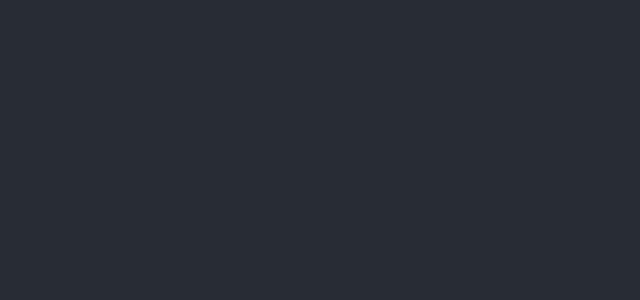
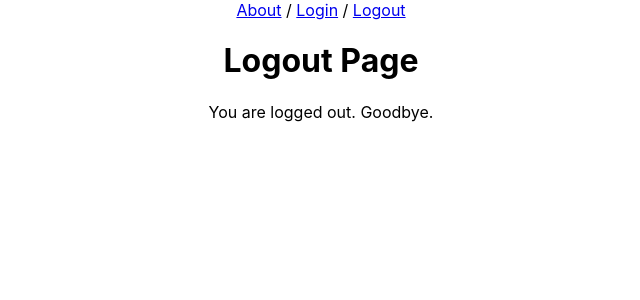
Before and after one commit to mes32/glowing-octo-fitness, a React (Create React App) app: page /#/logout in a window 1280 px wide. Shown: the top 300 px of the page, without its empty margins (319-959 px from the left). Built offline with nearby package versions, Linux system fonts and the light colour scheme.

Commit message:
Setup client-side routing

```diff
--- a/package.json
+++ b/package.json
@@ -9,6 +9,8 @@
     "@testing-library/user-event": "^7.2.1",
     "react": "^16.13.1",
     "react-dom": "^16.13.1",
+    "react-redux": "^7.2.0",
+    "react-router-dom": "^5.1.2",
     "react-scripts": "3.4.1"
   },
   "scripts": {
--- a/src/App.js
+++ b/src/App.js
@@ -1,13 +1,41 @@
 import React from 'react';
 import './App.css';
 
+import {
+  HashRouter as Router,
+  Route,
+  Redirect,
+  Switch
+} from 'react-router-dom';
+// import { connect } from 'react-redux';
+
+import AboutPage from './components/AboutPage';
+import LoginPage from './components/LoginPage';
+import LogoutPage from './components/LogoutPage';
+import Navbar from './components/Navbar';
+
 function App() {
   return (
-    <div className="App">
-      <header className="App-header">
-
-      </header>
-    </div>
+    <Router>
+      <div className="App">
+        <Navbar />
+        <Switch>
+          <Redirect exact from="/" to="/about" />
+          <Route
+            exact path="/about"
+            component={AboutPage}
+          />
+          <Route
+            exact path="/login"
+            component={LoginPage}
+          />
+          <Route
+            exact path="/logout"
+            component={LogoutPage}
+          />
+        </Switch>
+      </div>
+    </Router>
   );
 }
 
--- /dev/null
+++ b/src/components/AboutPage.js
@@ -0,0 +1,12 @@
+import React from 'react';
+
+function AboutPage() {
+    return (
+        <div>
+            <h1>About Page</h1>
+            <p>Fitness tracker</p>
+        </div>
+    );
+}
+
+export default AboutPage;
--- /dev/null
+++ b/src/components/LoginPage.js
@@ -0,0 +1,11 @@
+import React from 'react';
+
+function LoginPage() {
+    return (
+        <div>
+            <h1>Login Page</h1>
+        </div>
+    );
+}
+
+export default LoginPage;
--- /dev/null
+++ b/src/components/LogoutPage.js
@@ -0,0 +1,12 @@
+import React from 'react';
+
+function LogoutPage() {
+    return (
+        <div>
+            <h1>Logout Page</h1>
+            <p>You are logged out. Goodbye.</p>
+        </div>
+    );
+}
+
+export default LogoutPage;
--- /dev/null
+++ b/src/components/Navbar.js
@@ -0,0 +1,16 @@
+import React from 'react';
+import { Link } from 'react-router-dom';
+
+function Navbar() {
+    return (
+        <header>
+            <Link to="/about">About</Link>
+            <span> / </span>
+            <Link to="/login">Login</Link>
+            <span> / </span>
+            <Link to="/logout">Logout</Link>
+        </header>
+    );
+}
+
+export default Navbar;
```
Also changed, not shown: 2 other files (tests, documents, lock files or other folders).
